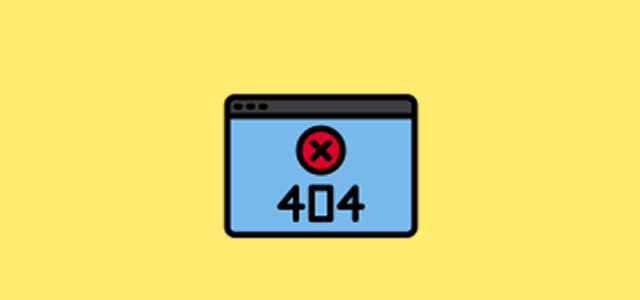
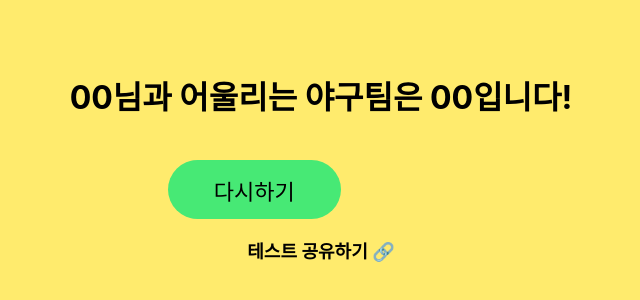
Before and after one commit to seyun31/baseballTest, a React (Vite) app: page /result in a window 1280 px wide. Shown: the part 234-534 px from the top of the page, without its empty margins (319-959 px from the left). Built offline with nearby package versions, Linux system fonts and the light colour scheme.

Commit message:
Feat: home.jsx에 링크 공유 기능 추가

```diff
--- /dev/null
+++ b/src/components/Result.jsx
@@ -0,0 +1,50 @@
+import { useState } from 'react'
+import styled from "styled-components";
+import { useNavigate } from 'react-router-dom';
+import GlobalStyle from "../style/GlobalStyle"
+
+function Result() {
+    const navigate = useNavigate();
+
+    const handleStart = () => {
+          navigate("/");
+      };
+
+    return (
+      <>
+      <GlobalStyle />
+        <Title>00님과 어울리는 야구팀은 00입니다!</Title>
+        <StartButton onClick={handleStart}>다시하기</StartButton>
+        <ShareTitle>테스트 공유하기 🔗</ShareTitle>
+      </>
+    )
+  }
+
+  export default Result
+
+  const Title = styled.h1`
+  font-size: 32px;
+  text-align: center;
+  white-space: pre-line;
+  margin-bottom: 42px;
+`;
+
+  const StartButton = styled.button`
+    width: 173px;
+    height: 59px;
+    background-color: #47E975;
+    color: black;
+    font-size: 22px;
+    border: none;
+    border-radius: 30px;
+    cursor: pointer;
+    margin-left: 98px;
+    justify-content: center;
+  `;
+
+  const ShareTitle = styled.p`
+    font-size: 18px;
+    color: black;
+    font-weight: 600;
+    text-align: center;
+  `
--- a/src/components/firstStage.jsx
+++ b/src/components/firstStage.jsx
@@ -10,6 +10,7 @@ function FirstStage() {
 
     const handleAnswer = (answer1) => {
         setAnswer1(answer1);
+        console.log(answer1);
     };
 
     const handleNext = () => {
@@ -25,14 +26,14 @@ function FirstStage() {
         <SubTitle>1 / 7</SubTitle>
         <Title>중요한 선택을 할 때 {"\n"} 나는 ...</Title>
         <ChoiceButton
-            selected={answer1 === "감성적이다"}
-            onClick={() => handleAnswer("감성적이다")}
+            selected={answer1 === "한 롯 기 삼 엘"}
+            onClick={() => handleAnswer("한 롯 기 삼 엘")}
         >
             감성적이다
         </ChoiceButton>
         <ChoiceButton
-            selected={answer1 === "이성적이다"}
-            onClick={() => handleAnswer("이성적이다")}
+            selected={answer1 === "쓱 두 엔 키 케"}
+            onClick={() => handleAnswer("쓱 두 엔 키 케")}
         >
             이성적이다
         </ChoiceButton>
--- a/src/components/home.jsx
+++ b/src/components/home.jsx
@@ -3,6 +3,7 @@ import styled from "styled-components";
 import { useNavigate } from 'react-router-dom';
 import GlobalStyle from "../style/GlobalStyle"
 import mainImage from "../assets/baseball.png";
+import shareImage from "../assets/share.png";
 
 function Home() {
   const [nickname, setNickname] = useState("");
@@ -25,6 +26,16 @@ function Home() {
     }
   };
 
+  const handleShareClick = async () => {
+    try {
+      const currentUrl = window.location.href; // 현재 페이지 URL 가져오기
+      await navigator.clipboard.writeText(currentUrl); // 클립보드에 복사
+      alert("링크 복사 완료! 😝");
+    } catch (err) {
+      console.error("링크 복사 실패:", err);
+      alert("링크 복사 실패 😢");
+    }
+  };
 
   return (
     <>
@@ -40,6 +51,7 @@ function Home() {
       <StartButton disabled={!nickname} onClick={handleStart}>시작하기</StartButton>
       <CountParticipants>참여자수 | 230,200 명</CountParticipants>
       <ShareTitle>테스트 공유하기 🔗</ShareTitle>
+      <ShareImage src={shareImage} alt="공유하기 이미지" onClick={handleShareClick} />
     </>
 
   )
@@ -60,6 +72,12 @@ const Blue = styled.span`
 const LogoImage = styled.img`
   display: block;
   margin: auto;
+`;
+
+const ShareImage = styled.img`
+  display: block;
+  margin: auto;
+  cursor: pointer;
 `;
 
 const NameField = styled.input`
@@ -84,6 +102,7 @@ const StartButton = styled.button`
   border-radius: 30px;
   cursor: pointer;
   margin-left: 50px;
+  margin-bottom: 15px;
   justify-content: center;
 `;
 
@@ -91,6 +110,7 @@ const CountParticipants = styled.p`
   font-size: 16px;
   color: black;
   text-align: center;
+  margin-bottom: 20px;
 `;
 
 const ShareTitle = styled.p`
--- a/src/main.jsx
+++ b/src/main.jsx
@@ -9,6 +9,7 @@ import FifthStage from "../src/components/fifthStage";
 import SixthStage from "../src/components/sixthStage";
 import SeventhStage from "../src/components/seventhStage";
 import Loading from "../src/components/loading";
+import Result from "../src/components/Result";
 import NotFound from "../src/components/notFound";
 import GlobalStyle from "./style/GlobalStyle";
 
@@ -26,6 +27,7 @@ createRoot(document.getElementById('root')).render(
                 <Route path='/6' element={<SixthStage />} />
                 <Route path='/7' element={<SeventhStage />} />
                 <Route path='/loading' element={<Loading />} />
+                <Route path='/result' element={<Result />} />
                 <Route path='*' element={<NotFound />} />
             </Routes>
         </BrowserRouter>
```
Also changed, not shown: src/assets/share.png (added).
